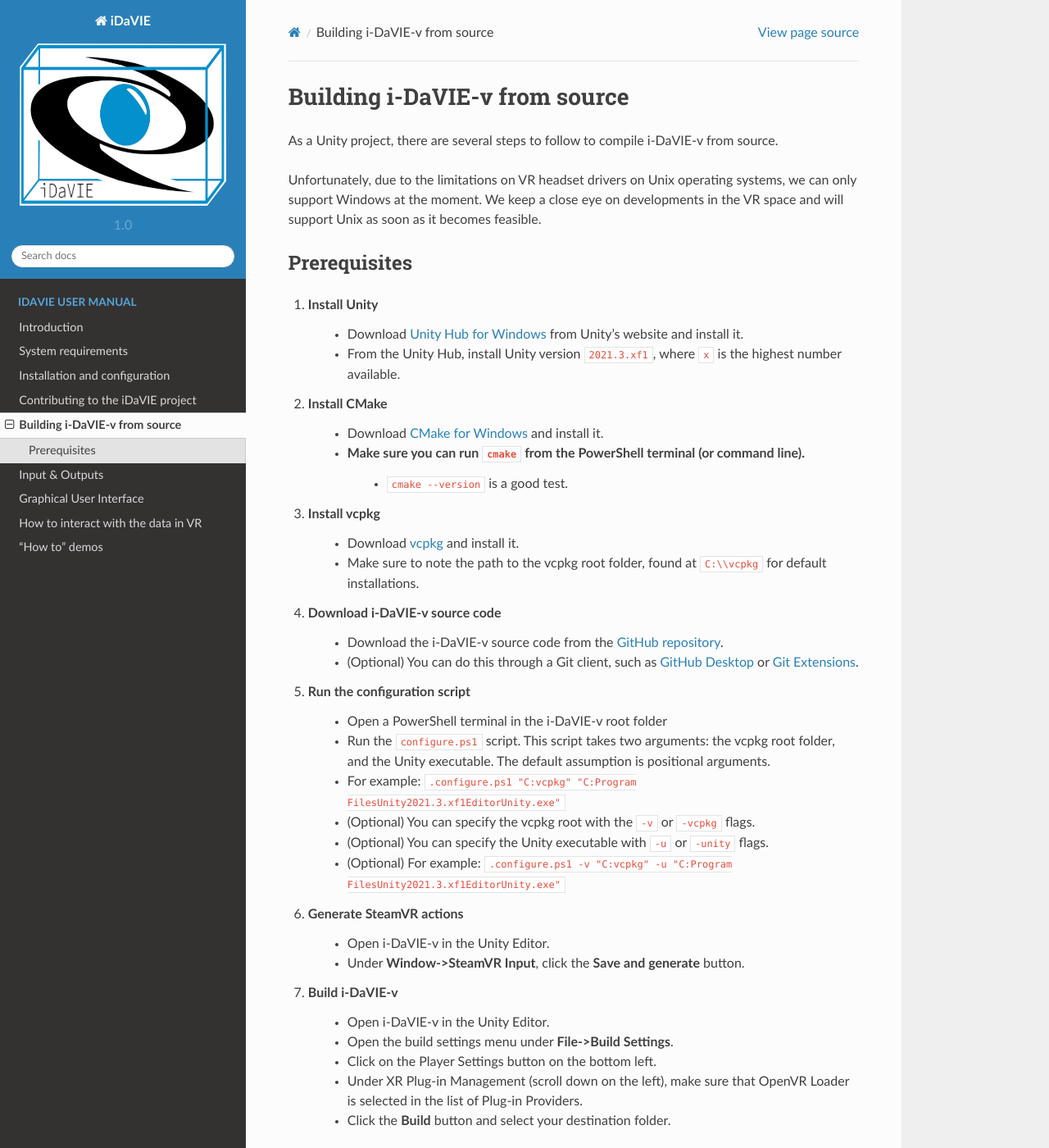
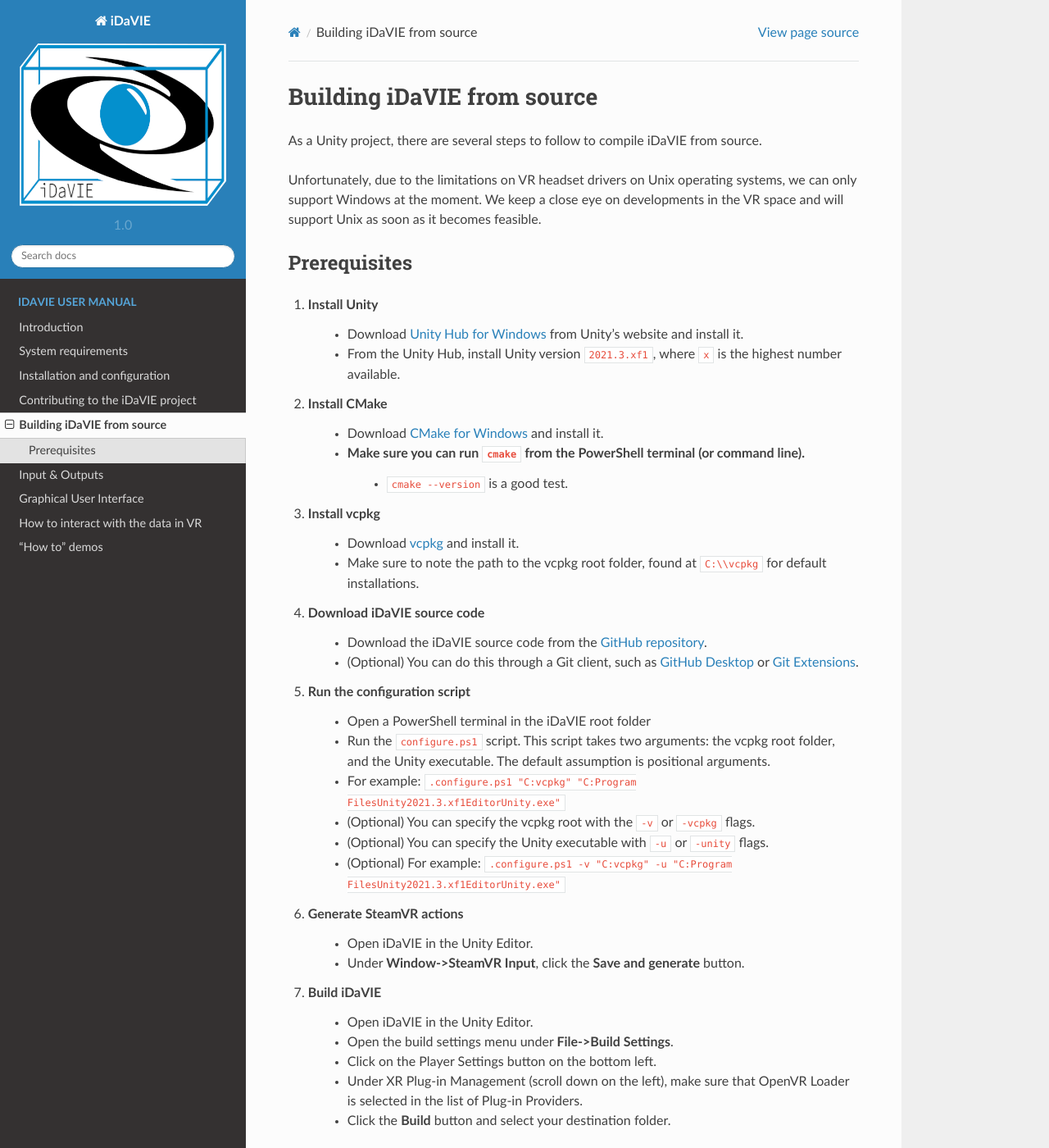
Before and after one commit to vdhulst/idavie_docs, a Sphinx documentation site: the page built from docs/source/build.rst, in a window 1280 px wide and 1400 px high. Shown: the whole window at 82% size. Built offline with Sphinx 7.4.7 and the Read the Docs theme 2.0.0, drawn with Linux system fonts in a browser that asks for light colours.

Commit message:
Update build.rst

```diff
--- a/docs/source/build.rst
+++ b/docs/source/build.rst
@@ -1,8 +1,8 @@
 .. _build:
-Building i-DaVIE-v from source
+Building iDaVIE from source
 ==============================
 
-As a Unity project, there are several steps to follow to compile i-DaVIE-v from source.
+As a Unity project, there are several steps to follow to compile iDaVIE from source.
 
 Unfortunately, due to the limitations on VR headset drivers on Unix operating systems, we can only support Windows at the moment. We keep a close eye on developments in the VR space and will support Unix as soon as it becomes feasible.
 
@@ -21,12 +21,12 @@
     * Download `vcpkg <https://github.com/microsoft/vcpkg>`_ and install it.
     * Make sure to note the path to the vcpkg root folder, found at :literal:`C:\\\\vcpkg` for default installations.
 
-#. Download i-DaVIE-v source code
-    * Download the i-DaVIE-v source code from the `GitHub repository <https://github.com/idia-astro/idia_unity_vr>`_.
+#. Download iDaVIE source code
+    * Download the iDaVIE source code from the `GitHub repository <https://github.com/idia-astro/idia_unity_vr>`_.
     * (Optional) You can do this through a Git client, such as `GitHub Desktop <https://desktop.github.com/download/>`_ or `Git Extensions <https://github.com/gitextensions/gitextensions/releases/latest>`_.
 
 #. Run the configuration script
-    * Open a PowerShell terminal in the i-DaVIE-v root folder
+    * Open a PowerShell terminal in the iDaVIE root folder
     * Run the :literal:`configure.ps1` script. This script takes two arguments: the vcpkg root folder, and the Unity executable. The default assumption is positional arguments.
     * For example: :literal:`.\configure.ps1 "C:\vcpkg" "C:\Program Files\Unity\2021.3.xf1\Editor\Unity.exe"`
     * (Optional) You can specify the vcpkg root with the :literal:`-v` or :literal:`-vcpkg` flags.
@@ -34,11 +34,11 @@
     * (Optional) For example: :literal:`.\configure.ps1 -v "C:\vcpkg" -u "C:\Program Files\Unity\2021.3.xf1\Editor\Unity.exe"`
 
 #. Generate SteamVR actions
-    * Open i-DaVIE-v in the Unity Editor.
+    * Open iDaVIE in the Unity Editor.
     * Under **Window->SteamVR Input**, click the **Save and generate** button.
 
-#. Build i-DaVIE-v
-    * Open i-DaVIE-v in the Unity Editor.
+#. Build iDaVIE
+    * Open iDaVIE in the Unity Editor.
     * Open the build settings menu under **File->Build Settings**.
     * Click on the Player Settings button on the bottom left.
     * Under XR Plug-in Management (scroll down on the left), make sure that OpenVR Loader is selected in the list of Plug-in Providers.
```
